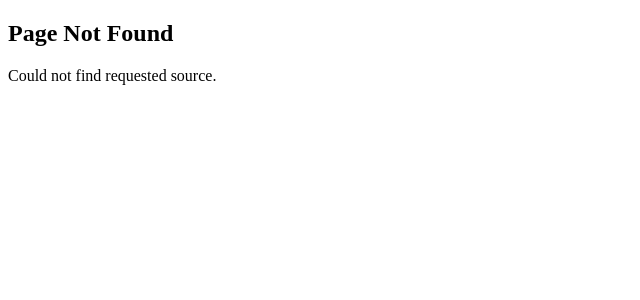
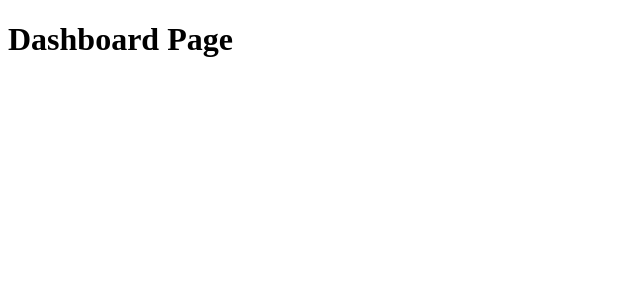
Before and after one commit to Win94js/Learning_NextJS, a Next.js app: page /dashboard in a window 1280 px wide. Before the commit this address had no page. Shown: the top 300 px of the page, without its empty margins (0-640 px from the left). Built offline with nearby package versions, Linux system fonts and the light colour scheme.

Commit message:
file colocation, mean only export default can render to the view, and _lib such as underscore _folder are not seen in public, these are private

```diff
--- /dev/null
+++ b/src/app/_lib/page.tsx
@@ -0,0 +1,3 @@
+export default function PrivateRoute(){
+    return <h1>Cannot view in the browser.</h1>
+}
--- /dev/null
+++ b/src/app/dashboard/line-chart.tsx
@@ -0,0 +1,3 @@
+export default function LineChart(){
+    return <h1>Line Chart</h1>
+}
--- /dev/null
+++ b/src/app/dashboard/page.tsx
@@ -0,0 +1,7 @@
+function BarChart(){
+    return <h1>Bar chart</h1>
+}
+
+export default function Dashboard(){
+    return <h1>Dashboard Page</h1>
+}
```
Also changed, not shown: src/app/_lib/format-date.ts (added).
